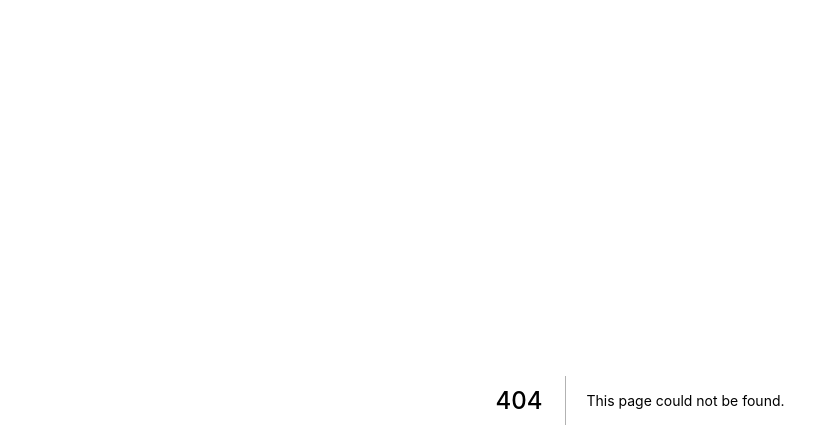
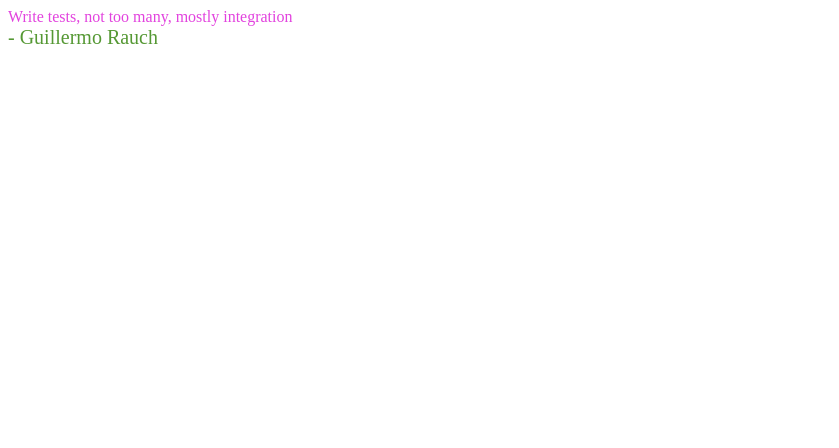
Before and after one commit to alsanchez86/hello-next, a Next.js app: page /quote in a window 1280 px wide. Before the commit this address had no page. Shown: the top 448 px of the page, without its empty margins (0-839 px from the left). Built offline with nearby package versions, Linux system fonts and the light colour scheme.

Commit message:
try swr to get data from api

```diff
--- a/components/Header.jsx
+++ b/components/Header.jsx
@@ -25,6 +25,12 @@
         </a>
     </Link>
 
+    <Link href="/quote">
+        <a style={linkStyle}>
+            Quote
+        </a>
+    </Link>
+
     <Link href="/about">
         <a style={linkStyle}>
             About
--- /dev/null
+++ b/pages/quote.js
@@ -0,0 +1,52 @@
+import useSWR from "swr";
+
+function fetcher(url) {
+    return fetch(url)
+        .then(r => r.json());
+}
+
+export default function Index() {
+    const { data, error } = useSWR('/api/getQuote', fetcher);
+    const author = data?.author;
+    let quote = data?.quote;
+
+    if (!data) {
+        quote = 'Loading...';
+    }
+
+    if (error){
+        quote = 'Failed to fetch the quote.';
+    }
+
+    return (
+        <main className="center">
+            <div className="quote">
+                {quote}
+            </div>
+
+            {author && <span className="author">- {author}</span>}
+
+            <style jsx>{`
+                main {
+                    width: 90 % ;
+                    max - width: 900 px;
+                    margin: 300 px auto;
+                    text - align: center;
+                }
+                .quote {
+                    font - family: cursive;
+                    color: #e243de;
+                    font - size: 24 px;
+                    padding - bottom: 10 px;
+                }
+                .author {
+                    font - family: sans - serif;
+                    color: #559834;
+
+                font-size: 20px;
+
+                }
+            `}</style>
+        </main>
+    );
+}
```
Also changed, not shown: pages/api/getQuote.js (renamed from pages/api/quote.js), 1 other file (tests, documents, lock files or other folders).
